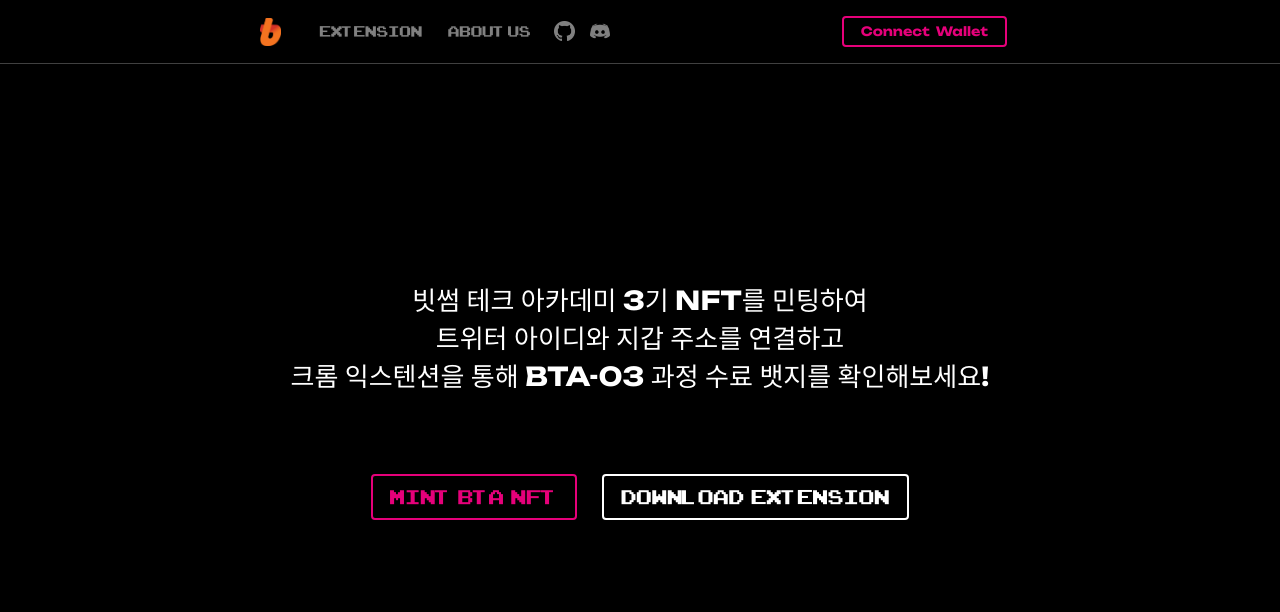
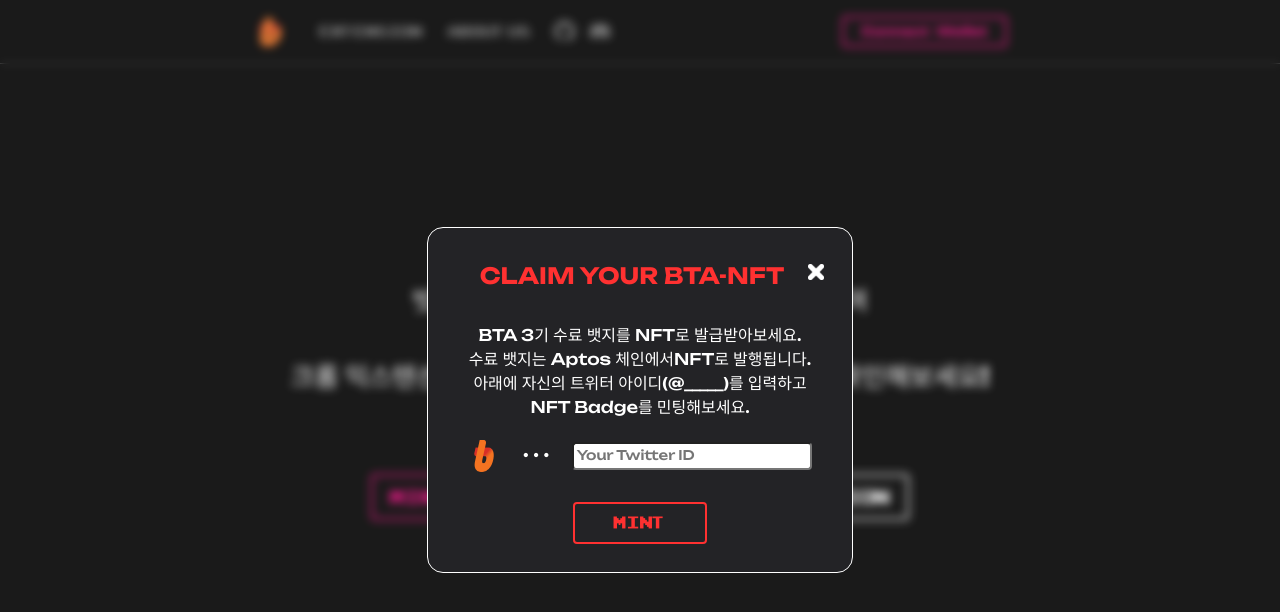
Before and after one commit to chemonoworld/bta-dapp-practice, a React (Create React App) app: page / in a window 1280 px wide. Both pictures are taken after a click on the button "Mint BTA NFT". Shown: the top 612 px of the page. Built offline with nearby package versions, Linux system fonts and the light colour scheme.

Commit message:
add modal

```diff
--- /dev/null
+++ b/src/components/Modal/index.tsx
@@ -0,0 +1,77 @@
+import { useState } from 'react';
+import Button from '../Button';
+import './modal.scss';
+import CLOSE from '../../assets/images/close-icon.png';
+import BITHUMB from '../../assets/images/bithumb-128.png';
+
+export const Modal = () => {
+  const [twitterId, setTwitterId] = useState('');
+  const onChange = (e: React.ChangeEvent<HTMLInputElement>) => {
+    const {
+      target: { value },
+    } = e;
+    setTwitterId(value);
+  };
+
+  const closeModal = () => {
+    const modalContainer = document.querySelector('.modal-container');
+    modalContainer?.classList.add('hidden');
+    setTwitterId("");
+  };
+
+  const handleClickBtn = () => {
+    alert("mint!");
+  };
+
+  return (
+    <div className="modal-container hidden">
+      <div className="modal-content">
+        <div className="modal-header-box">
+          <span className="modal-header-txt"> CLAIM YOUR BTA-NFT</span>
+          <div className="btn-modal-close" onClick={closeModal}>
+            <img id="modal-close-img" src={CLOSE} alt="X" />
+          </div>
+        </div>
+        <div className="modal-content-box modal-txt-container">
+          <div className="modal-txt-box">
+            BTA 3기 수료 뱃지를 NFT로 발급받아보세요.
+          </div>
+          <div className="modal-txt-box">
+            수료 뱃지는 Aptos 체인에서NFT로 발행됩니다.
+          </div>
+          <div className="modal-txt-box">
+            아래에 자신의 트위터 아이디(@_____)를 입력하고 NFT Badge를 민팅해보세요.
+          </div>
+        </div>
+        <div className="modal-input-container">
+          <div className="modal-content-box">
+            <img className="modal-soul-img" src={BITHUMB} alt="0xSOUL" />
+          </div>
+          <div className="modal-content-box vertical-center">
+            <span> • • • </span>
+          </div>
+          <input
+            id="minting-input"
+            className="submit-input"
+            type="text"
+            placeholder="Your Twitter ID"
+            value={twitterId}
+            onChange={onChange}
+          />
+        </div>
+        <div className="modal-content-box submit-btn-wrapper">
+          <Button className="submit-btn btn-red" onClick={handleClickBtn}>
+            <div className="submit-btn-text">Mint</div>
+          </Button>
+        </div>
+      </div>
+      <div className="modal-overlay" onClick={closeModal}></div>
+    </div>
+  );
+};
+
+export const openModal = () => {
+    const modalContainer = document.querySelector('.modal-container');
+    modalContainer?.classList.remove('hidden');
+    console.log('open modal');
+  };
--- /dev/null
+++ b/src/components/Modal/modal.scss
@@ -0,0 +1,108 @@
+@import '../../color.scss';
+
+#modal-close-img {
+    width: 1rem;
+    height: 1rem;
+}
+
+.modal-soul-img {
+    width: 2rem;
+    height: 2rem;
+    margin: auto;
+}
+
+.twitter-icon-img {
+    width: 1.5rem;
+    height: 1.25rem;
+}
+
+.modal-container {
+    background-color: $light-black;
+    z-index: 1000;
+    color: $white;
+}
+
+.modal-content {
+    padding: 1.75rem;
+    border-radius: 1rem;
+    border: 1px $white solid;
+    z-index: 1001;
+    background-color: $light-black;
+    position: fixed;
+    width: 23rem;
+    height: 18rem;
+    left: 50%;
+    top: 50%;
+    transform: translate(-50%, -50%);
+    font-family: 'unbounded-medium';
+    font-size: 1rem;
+}
+
+.modal-overlay {
+    z-index: 1000;
+    position: fixed;
+    top: 0;
+    left: 0;
+    background-color: rgba(256, 256, 256, 0.1);
+    width: 100vw;
+    height: 100vh;
+    backdrop-filter: blur(5px);
+}
+
+.modal-header-box {
+    margin: 0.5rem 0rem 2rem 0rem;
+}
+
+.modal-content-box {
+    margin: 0.5rem auto;
+    display: flex;
+    flex-direction: column;
+    text-align: center;
+}
+
+.submit-btn-wrapper {
+    width: 10rem;
+    margin: 1rem auto;
+}
+
+.modal-header-txt {
+    font-family: 'unbounded-bold';
+    font-size: 1.4rem;
+    color: $red;
+}
+
+.modal-header-txt:hover {
+    color: $cyan;
+}
+
+.submit-input {
+    margin: 1rem auto;
+    height: 1.4rem;
+    padding: 2rem auto;
+    border-radius: 0.25rem;
+    font-family: 'unbounded-medium';
+}
+
+.submit-btn {
+    display: flex;
+    justify-content: center;
+}
+
+.btn-modal-close {
+    cursor: pointer;
+    float: right;
+}
+
+.modal-input-container {
+    display: flex;
+    flex-direction: row;
+}
+
+.vertical-center {
+    display: flex;
+    justify-content: center;
+}
+
+.hidden {
+    display: none;
+}
--- a/src/modules/useAptos.ts
+++ b/src/modules/useAptos.ts
@@ -1,6 +1,4 @@
 import { Types, AptosClient, TokenClient, TransactionBuilderABI } from 'aptos';
-
-
 
 export const useAptos = () => {
 
--- a/src/pages/MainPage/index.tsx
+++ b/src/pages/MainPage/index.tsx
@@ -1,11 +1,13 @@
 import "./mainpage.scss";
 import Button from '../../components/Button';
-// import CS from "../../assets/images/codestates.jpg";
-// import Bithumb from "../../assets/images/bithumb-lg.png";
+import {Modal, openModal} from '../../components/Modal';
 
 const MainPage = () => {
-    const handleClick = () => {
-
+    const handleClickMintBtn = () => {
+        openModal();
+    }
+    const handleClickDownloadBtn = () => {
+        window.open("https://github.com/codestates/BTAdAppProject-03", "_blank");
     }
     return(
         <div className="root-container">
@@ -20,15 +22,15 @@
                     크롬 익스텐션을 통해 BTA-03 과정 수료 뱃지를 확인해보세요!
                 </div>
             </div>
-
             <div className="btn-box">
-                <Button onClick={handleClick} className="main-btn mint-btn">
+                <Button onClick={handleClickMintBtn} className="main-btn mint-btn">
                     <div className="main-btn-txt">Mint BTA NFT</div>
                 </Button>
-                <Button onClick={handleClick} className="main-btn extension-btn btn-white">
+                <Button onClick={handleClickDownloadBtn} className="main-btn extension-btn btn-white">
                     <div className="main-btn-txt">Download Extension</div>
                 </Button>
             </div>
+            <Modal />
         </div>
     )
 }
--- a/src/states/accountState.ts
+++ b/src/states/accountState.ts
@@ -19,8 +19,3 @@
     key: 'isConnected',
     default: false,
   });
-
-  export const ddExpansionState = atom<boolean>({
-    key: 'isDropdownExpanded',
-    default: false,
-  });
```
Also changed, not shown: src/assets/images/bithumb-128.png (added), src/assets/images/close-icon.png (added).
